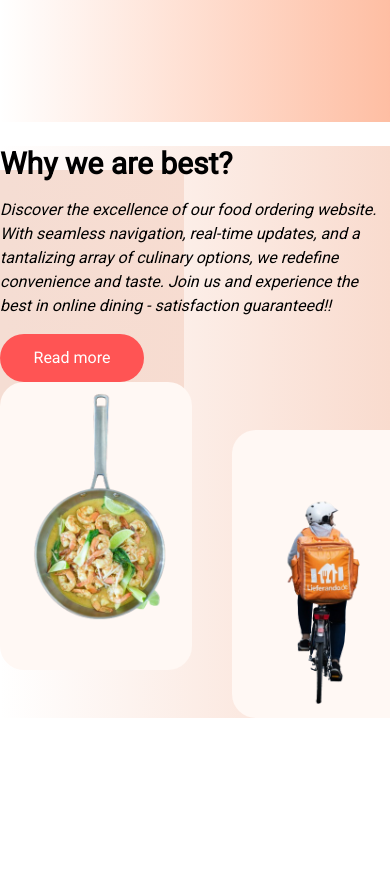
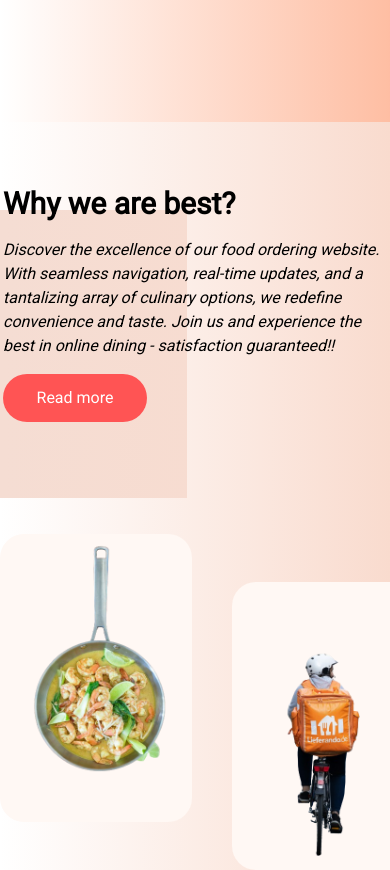
Before and after one commit to Ayu85/foodcourt-React-Food-Ordering-App, a React (Create React App) app in the folder foodcourt/: page / in a window 390 px wide. Shown: the part 820-1690 px from the top of the page. Before the commit the page ends 1538 px from the top, so only its background shows below. Built offline with nearby package versions, Linux system fonts and the light colour scheme.

Commit message:
responsive

```diff
--- a/foodcourt/src/components/Secondarysection.js
+++ b/foodcourt/src/components/Secondarysection.js
@@ -4,7 +4,8 @@ import delivery from "../assets/delivery2.png"
 import menufood from "../assets/menu.png"
 const Secondarysection = () => {
   return (
-    <div className='lg:flex-row justify-between lg:px-20 lg:pt-20 lg:py-10 bg-gradient-to-l from-[#f9dbce] md:flex md:flex-col items-center md:gap-36 md:pt-10 sm:pt-10 sm:flex sm:flex-col sm:gap-36 '>
+    <div className='lg:flex-row  lg:px-20 lg:pt-20 lg:py-10 bg-gradient-to-l from-[#f9dbce] md:flex md:flex-col
+     items-center md:gap-36 md:pt-10 sm:pt-10 sm:flex sm:flex-col sm:gap-36 pt-10 flex flex-col justify-center gap-28'>
       <div className='flex flex-col max-w-96 gap-4 mt-6 relative'>
         <h1 className='text-3xl font-bold'>Why we are best?</h1>
         <p1 className="italic ">Discover the excellence of our food ordering website. With seamless navigation, real-time updates, and a tantalizing array of culinary options, we redefine convenience and taste.
```
